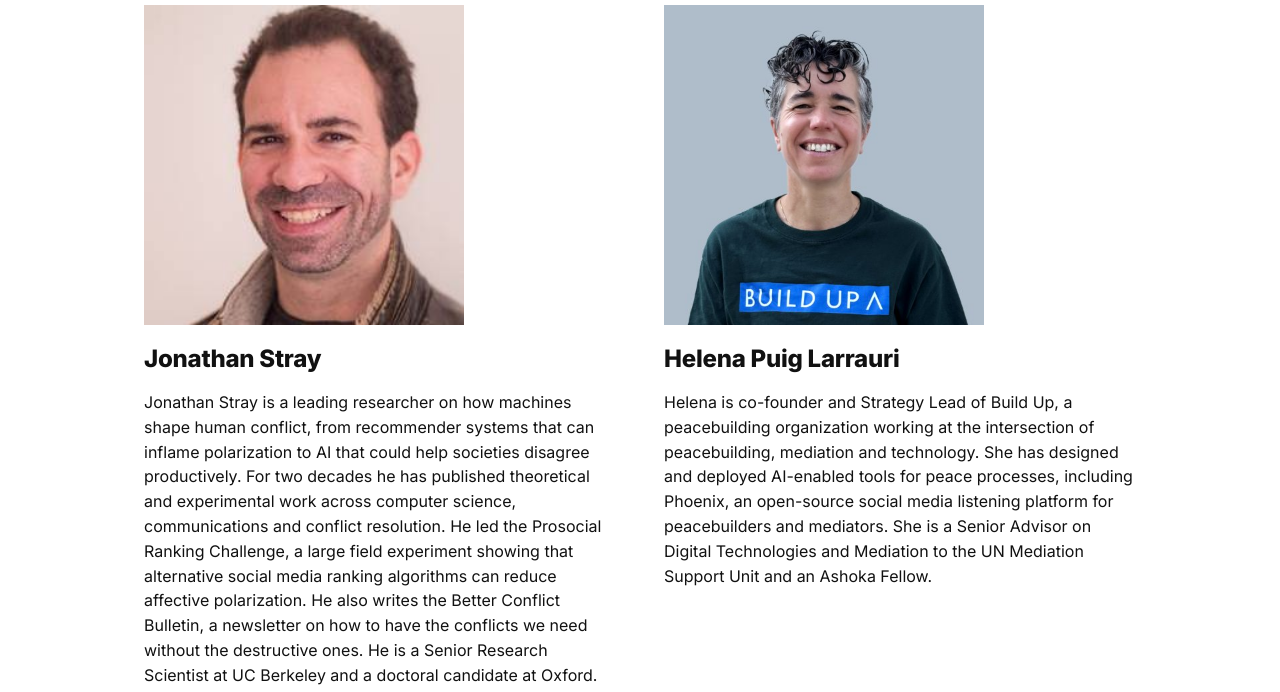
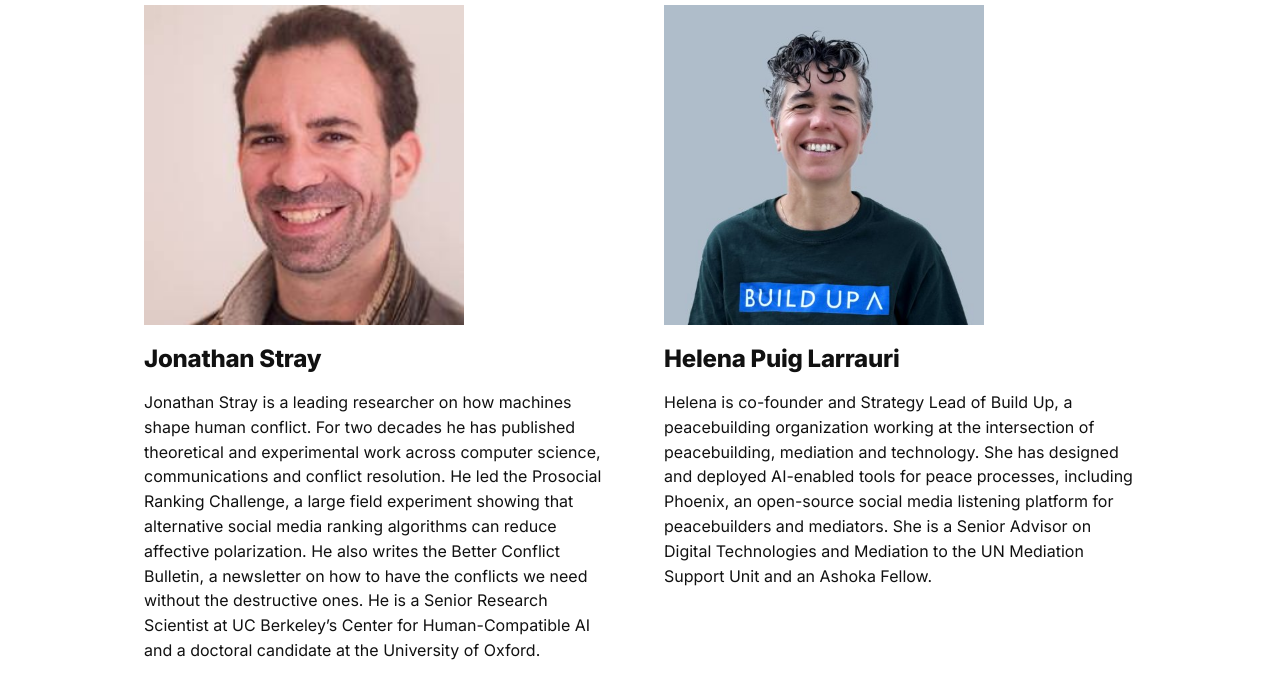
Before and after one commit to jstray/aipri-website, a plain HTML site: page people.html in a window 1280 px wide. Shown: the part 251-943 px from the top of the page. Drawn offline with Linux system fonts and the light colour scheme.

Commit message:
Shorten Jonathan's bio

```diff
--- a/people.html
+++ b/people.html
@@ -22,7 +22,7 @@
 <div class="person">
 <img src="jonathan.jpg" alt="Jonathan Stray">
 <h2>Jonathan Stray</h2>
-<p>Jonathan Stray is a leading researcher on how machines shape human conflict, from recommender systems that can inflame polarization to AI that could help societies disagree productively. For two decades he has published theoretical and experimental work across computer science, communications and conflict resolution. He led the Prosocial Ranking Challenge, a large field experiment showing that alternative social media ranking algorithms can reduce affective polarization. He also writes the Better Conflict Bulletin, a newsletter on how to have the conflicts we need without the destructive ones. He is a Senior Research Scientist at UC Berkeley and a doctoral candidate at Oxford. Previously he taught the dual master&rsquo;s degree in computer science and journalism at Columbia University, did data-driven investigative journalism for the Associated Press, and wrote parts of Adobe After Effects.</p>
+<p>Jonathan Stray is a leading researcher on how machines shape human conflict. For two decades he has published theoretical and experimental work across computer science, communications and conflict resolution. He led the Prosocial Ranking Challenge, a large field experiment showing that alternative social media ranking algorithms can reduce affective polarization. He also writes the Better Conflict Bulletin, a newsletter on how to have the conflicts we need without the destructive ones. He is a Senior Research Scientist at UC Berkeley&rsquo;s Center for Human-Compatible AI and a doctoral candidate at the University of Oxford.</p>
 </div>
 <div class="person">
 <img src="helena.jpg" alt="Helena Puig Larrauri">
```
